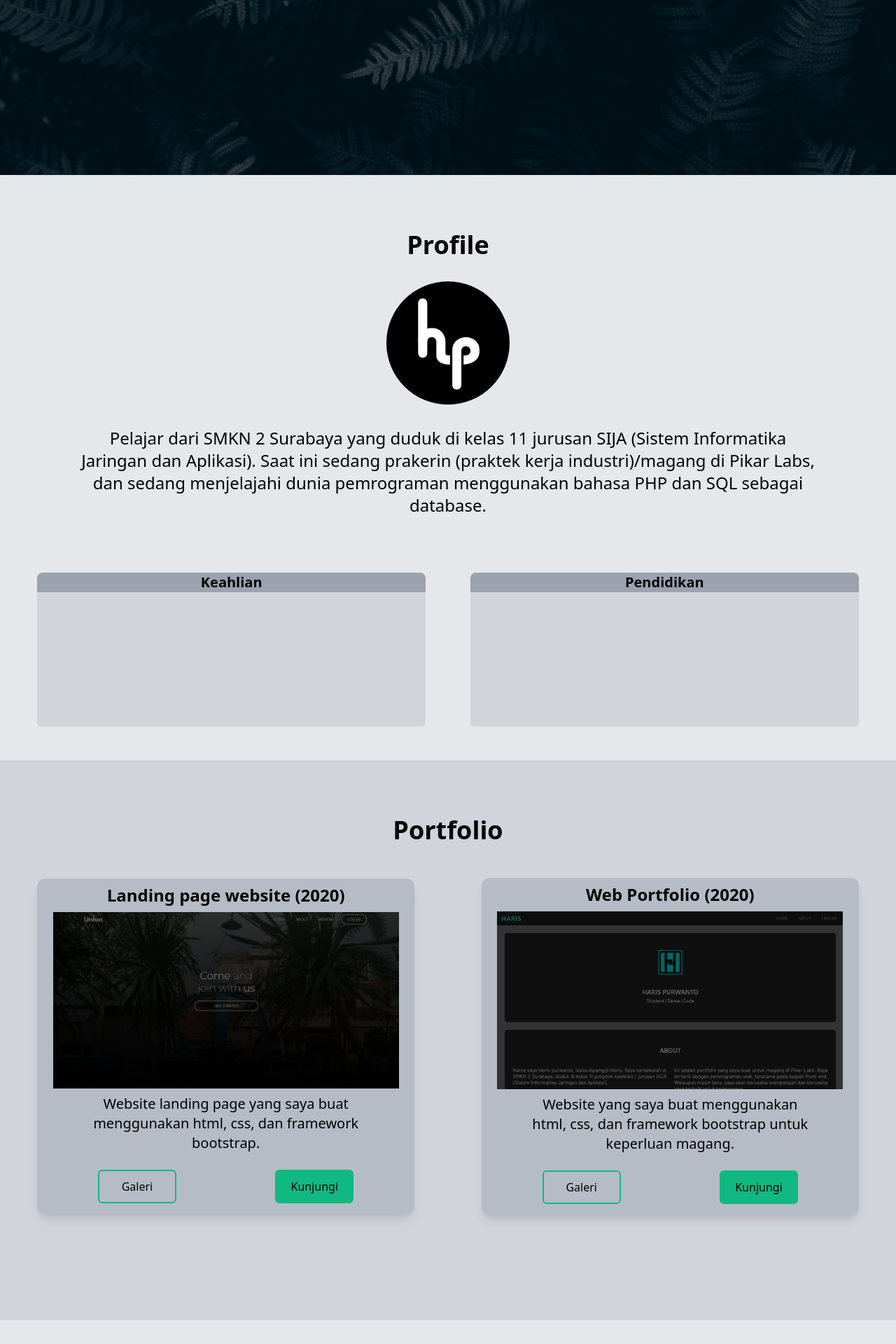
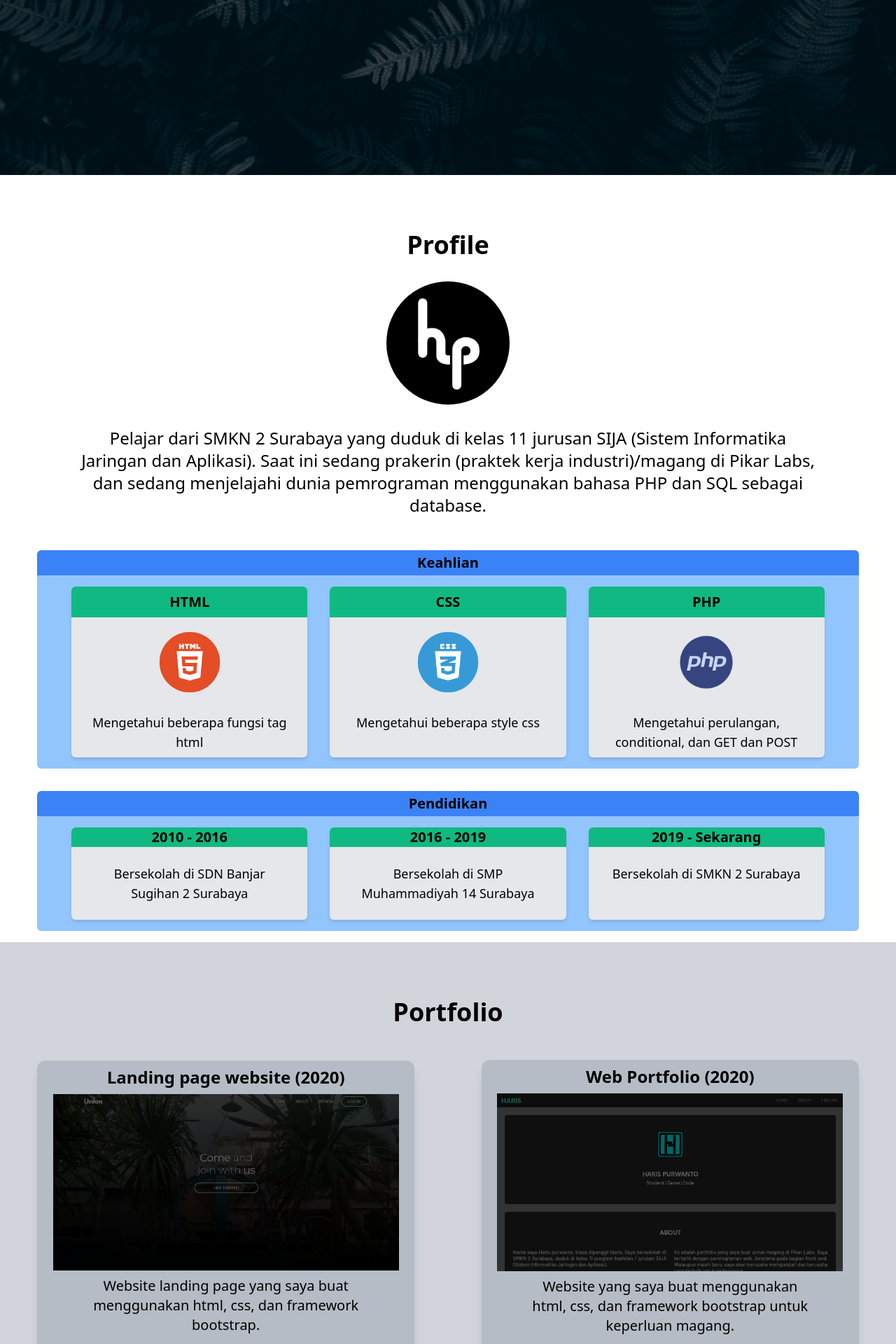
Before and after one commit to Codenameirz/internship-pikarlabs, a PHP site: page /v1.php in a window 1280 px wide. Shown: the part 550-2470 px from the top of the page at 70% size. Run offline with PHP 8.4, Linux system fonts and the light colour scheme; data that the repository does not hold is empty.

Commit message:
Menyelesaikan tampilan portfolio dan memperbarui tampilan v1

```diff
--- a/personalweb-php/components/data.php
+++ b/personalweb-php/components/data.php
@@ -70,15 +70,18 @@
   $skill = [
             'v1' => [
                   [
-                    'logo' => 'lab la-html5',
+                    'lan' => 'HTML',
+                    'logo' => './img/html.png',
                     'skill' => 'Mengetahui beberapa fungsi tag html'
                   ],
                   [
-                    'logo' => 'lab la-css3',
+                    'lan' => 'CSS',
+                    'logo' => './img/css.png',
                     'skill' => 'Mengetahui beberapa style css'
                   ],
                   [
-                    'logo' => 'lab la-php',
+                    'lan' => 'PHP',
+                    'logo' => './img/php.png',
                     'skill' => 'Mengetahui perulangan, conditional, dan GET dan POST'
                   ]
                 ],
@@ -103,14 +106,17 @@
 
   $education = [
                 [
+                  'img' => '',
                   'year' => '2010 - 2016',
                   'school' => 'Bersekolah di SDN Banjar Sugihan 2 Surabaya'
                 ],
                 [
+                  'img' => '',
                   'year' => '2016 - 2019',
                   'school' => 'Bersekolah di SMP Muhammadiyah 14 Surabaya'
                 ],
                 [
+                  'img' => '',
                   'year' => '2019 - Sekarang',
                   'school' => 'Bersekolah di SMKN 2 Surabaya'
                 ]
@@ -124,9 +130,9 @@
                   'desc' => 'Website landing page yang saya buat menggunakan html, css, dan framework bootstrap.',
                   'year' => '2020',
                   'url' => 'https://codenameirz.github.io/Landing-page-website/',
-                  'preview' => './img/portfolio-1.png',
+                  'preview' => 'portfolio-1.png',
                   'descprev' => 'Tampilan awal landing page',
-                  'img' => './img/portfolio-1.2.png',
+                  'img' => 'portfolio-1.2.png',
                   'descimg' => 'Tampilan menu features dan find me'
                 ],
                 [
@@ -135,9 +141,9 @@
                   'desc' => 'Website yang saya buat menggunakan html, css, dan framework bootstrap untuk keperluan magang.',
                   'year' => '2020',
                   'url' => 'https://codenameirz.github.io/Portofolio/',
-                  'preview' => './img/portfolio-2.png',
+                  'preview' => 'portfolio-2.png',
                   'descprev' => 'Tampilan awal web portfolio',
-                  'img' => './img/portfolio-2.2.png',
+                  'img' => 'portfolio-2.2.png',
                   'descimg' => 'Tampilan menu about dan find me'
                 ]
           ];
--- a/personalweb-php/components/footer.php
+++ b/personalweb-php/components/footer.php
@@ -3,5 +3,9 @@
         <p class="text-sm md:text-base font-bold"><?= $footer['copyright']; ?></p>
         <p class="text-xs md:text-sm font-thin"><?= $footer['by'];?></p>
     </footer>
+
+	<script src="https://unpkg.com/swiper/swiper-bundle.min.js"></script>
+	<script src="script.js"></script>
+
 </body>
 </html>
--- a/personalweb-php/components/form-email.php
+++ b/personalweb-php/components/form-email.php
@@ -2,9 +2,9 @@
 	<div class="flex flex-col items-center h-screen">
 		<h1 class="text-2xl md:text-4xl text-center text-black font-bold pt-16 pb-8 md:pt-20"><?= $section[2]['title'];?></h1>
 		<form class="flex flex-col items-center justify-center h-4/6 w-11/12 bg-gray-500 rounded-md" method="POST">
-			<input class="w-11/12 h-8 p-1 md:p-2 m-1 md:m-2 rounded text-black focus:outline-none focus:ring-2 focus:ring-gray-800 placeholder-opacity-50" type="text" required name="from" placeholder="Dari">
-			<input class="w-11/12 h-8 p-1 md:p-2 m-1 md:m-2 rounded text-black focus:outline-none focus:ring-2 focus:ring-gray-800 placeholder-opacity-50" type="text" required name="subject" placeholder="Subjek email">
-			<textarea class="w-11/12 h-3/5 p-1 md:p-2 m-1 md:m-2 text-black resize-none rounded focus:outline-none focus:ring-2 focus:ring-gray-800 placeholder-opacity-50" required name="message" placeholder="Isi email"></textarea>
+			<input class="w-11/12 h-8 p-1 md:p-2 m-1 md:m-2 rounded text-black focus:outline-none focus:ring-2 focus:ring-gray-800 placeholder-black placeholder-opacity-75" type="text" required name="from" placeholder="Dari">
+			<input class="w-11/12 h-8 p-1 md:p-2 m-1 md:m-2 rounded text-black focus:outline-none focus:ring-2 focus:ring-gray-800 placeholder-black placeholder-opacity-75" type="text" required name="subject" placeholder="Subjek email">
+			<textarea class="w-11/12 h-3/5 p-1 md:p-2 m-1 md:m-2 text-black resize-none rounded focus:outline-none focus:ring-2 focus:ring-gray-800 placeholder-black placeholder-opacity-75" required name="message" placeholder="Isi email"></textarea>
 			<button class="w-11/12 h-8 rounded-full text-black mt-3 md:mt-1 bg-blue-500 hover:bg-blue-700 focus:outline-none" type="submit" name="submit">Kirim</button>
 		</form>
 	</div>
--- a/personalweb-php/components/function.php
+++ b/personalweb-php/components/function.php
@@ -13,4 +13,15 @@
 		mail($to, $subject, $message, $mail);
 	}
 
+	function getId($input,$id){
+		$index = null;
+
+		foreach($input as $key => $val){
+			if($key == $id){
+				$index = $key;
+			}
+		}
+		return $index;
+	}
+
 ?>
--- a/personalweb-php/components/header.php
+++ b/personalweb-php/components/header.php
@@ -7,9 +7,6 @@
 	<link rel="stylesheet" href="https://maxst.icons8.com/vue-static/landings/line-awesome/line-awesome/1.3.0/css/line-awesome.min.css">
 	<link rel="stylesheet" href="https://unpkg.com/swiper/swiper-bundle.css" />
 	<link rel="stylesheet" href="https://unpkg.com/swiper/swiper-bundle.min.css" />
-	<script src="https://unpkg.com/swiper/swiper-bundle.js"></script>
-	<script src="https://unpkg.com/swiper/swiper-bundle.min.js"></script>
-	<script src="script.js"></script>
 	<style>
 		*{
 				scroll-behavior: smooth;
@@ -17,4 +14,4 @@
 	</style>
 	<title>Personal Web PHP &bull; Haris</title>
 </head>
-<body class="min-h-full bg-gray-200">
+<body class="min-h-full bg-white">
--- a/personalweb-php/components/modal.php
+++ b/personalweb-php/components/modal.php
@@ -1,13 +1,17 @@
 <div id="modal" class="hidden w-11/12 fixed z-20 h-full w-full top-0 left-0 bg-black bg-opacity-80 py-12">
-	<div class="box-content w-11/12 h-96 m-auto bg-gray-200">
-		<div class="swiper-container w-11/12">
+	<div class="w-11/12 h-full m-auto bg-gray-200">
+		<div class="swiper-container w-full h-full">
 			<div class="swiper-wrapper">
-				<div class="swiper-slide">1</div>
-				<div class="swiper-slide">2</div>
-				<div class="swiper-slide">3</div>
+				<div class="swiper-slide text-black">grre
+					<img src="" alt="">
+				</div>
+				<div class="swiper-slide text-black">regree
+					<img src="" alt="">
+				</div>
 			</div>
 			<div class="swiper-button-next"></div>
 			<div class="swiper-button-prev"></div>
 		</div>
+		<button onclick="closeModal('modal')">close</button>
  	</div>
 </div>
--- a/personalweb-php/script.js
+++ b/personalweb-php/script.js
@@ -16,17 +16,20 @@ function topFunction(){
 }
 
 //Buka dan tutup modal
-function showModal(){
-  document.getElementById("modal").style.display = 'block';
+function showModal(id){
+  document.getElementById(id).style.display = 'block';
 }
 function closeModal(id){
   document.getElementById(id).style.display = 'none';
 }
 
-//Carousel
+//Carousel swiperjs infinite loop
 var swiper = new Swiper('.swiper-container', {
+  slidesPerView: 1,
+  spaceBetween: 30,
+  loop: true,
   navigation: {
     nextEl: '.swiper-button-next',
     prevEl: '.swiper-button-prev',
   },
-})
+});
--- a/personalweb-php/v1.php
+++ b/personalweb-php/v1.php
@@ -32,23 +32,40 @@
 		<img class="h-36 md:h-44 w-36 md:w-44 rounded-full " src="<?= $profile['img'];?>" alt="">
 		<p class="text-lg md:text-2xl text-center text-black font-light py-8 w-10/12"><?= $profile['desc'];?></p>
 	</div>
-	<div class="grid md:grid-cols-2 w-11/12 py-12 gap-x-4 md:gap-x-16 gap-y-8 items-center justify-between m-auto">
-		<div class="box-content h-auto w-full m-auto rounded-md">
-			<h1 class="text-center bg-gray-400 rounded-t-lg text-xl text-black font-bold"><?= $profile['menu'][0]['title'];?></h1>
-			<div class="bg-gray-300 h-48 rounded-b-md">
-			<!--<?php foreach($skillv1 as $sv1):?>
-				<i class="<?= $sv1['logo'];?>" style="font-size: 64px; text-align: center;"></i>
-				<p class="px-4"><?= $sv1['skill'];?></p>
-			<?php endforeach;?>-->
+	<div class="py-4">
+		<div class="grid grid-cols w-11/12 m-auto">
+			<h1 class="w-full bg-blue-500 text-center text-black text-xl font-bold py-1 rounded-t-md"><?= $profile['menu'][0]['title'];?></h1>
+			<div class="box-content w-full bg-blue-300 m-auto rounded-b-md">
+				<div class="py-4">
+					<div class="grid md:grid-cols-3 w-11/12 gap-x-8 gap-y-4 m-auto items-center justify-center">
+						<?php foreach($skill['v1'] as $sv1):?>
+							<div class="box-content w-full h-full bg-gray-200 m-auto rounded-md shadow-md">
+								<h1 class="bg-green-500 w-full p-2 text-center text-black text-xl font-semibold rounded-t-md"><?= $sv1['lan'];?></h1>
+								<div class="py-2">
+									<img class="h-28 w-28 p-2 m-auto" src="<?= $sv1['logo'];?>" alt="">
+								</div>
+								<p class="text-center text-black text-lg px-4 py-2"><?= $sv1['skill'];?></p>
+							</div>
+						<?php endforeach;?>
+					</div>
+				</div>
 			</div>
 		</div>
-		<div class="box-content h-auto w-full m-auto rounded-md">
-			<h1 class="text-center text-black bg-gray-400 rounded-t-lg text-xl font-bold"><?= $profile['menu'][1]['title'];?></h1>
-			<div class="bg-gray-300 h-48 rounded-b-md">
-			<!--<?php foreach($education as $edu):?>
-				<h1><?= $edu['year'];?></h1>
-				<p><?= $edu['school'];?></p>
-			<?php endforeach;?>-->
+	</div>
+	<div class="py-4">
+		<div class="grid grid-cols w-11/12 m-auto">
+			<h1 class="bg-blue-500 w-full text-center text-black text-xl font-bold py-1 rounded-t-md"><?= $profile['menu'][1]['title'];?></h1>
+			<div class="box-content w-full bg-blue-300 m-auto rounded-b-md">
+				<div class="py-4">
+					<div class="grid md:grid-cols-3 w-11/12 gap-x-8 gap-y-4 m-auto items-center justify-center">
+						<?php foreach($education as $edu):?>
+							<div class="box-content w-full h-full bg-gray-200 m-auto rounded-md shadow-md">
+								<h1 class="bg-green-500 w-full text-center text-black text-xl font-semibold rounded-t-md"><?= $edu['year'];?></h1>
+								<p class="text-center text-black text-lg p-6"><?= $edu['school'];?></p>
+							</div>
+						<?php endforeach;?>
+					</div>
+				</div>
 			</div>
 		</div>
 	</div>
@@ -59,16 +76,16 @@
 <section id="<?= $menuNav['nav'][1]['id'];?>">
 	<div class="flex flex-col items-center bg-gray-300 h-full md:h-screen">
 		<h1 class="text-2xl md:text-4xl text-center text-black font-bold pt-16 md:pt-20"><?= $section[1]['title'];?></h1>
-		<div class="grid md:grid-cols-2 w-11/12 py-12 gap-x-4 md:gap-x-24 gap-y-8 items-center justify-between">
-		<?php foreach($portfolio as $value):?>
+		<div class="grid md:grid-cols-2 w-11/12 py-12 gap-x-4 md:gap-x-12 lg:gap-x-24 gap-y-8 items-center justify-between">
+		<?php foreach($portfolio as $port):?>
 			<div class="group box-content h-auto w-full bg-gray-400 bg-opacity-50 m-auto rounded-md md:rounded-xl cursor-pointer transform lg:hover:-translate-y-1 transition duration-300 shadow-lg hover:shadow-none">
-				<h1 class="text-center font-bold p-2 text-black text-lg sm:text-xl lg:text-2xl"><?= $value['name'];?> (<?= $value['year'];?>)</h1>
+				<h1 class="text-center font-bold p-2 text-black text-lg sm:text-xl lg:text-2xl"><?= $port['name'];?> (<?= $port['year'];?>)</h1>
 					<div class="bg-black m-auto w-11/12">
-						<img class="h-auto w-full m-auto opacity-40 group-hover:opacity-100 transition duration-500" src="<?= $value['preview'];?>" alt="">
+						<img class="h-auto w-full m-auto opacity-40 group-hover:opacity-100 transition duration-500" src="img/<?= $port['preview'];?>" alt="">
 					</div>
-				<p class="w-4/5 text-center p-2 font-light text-black text-base sm:text-lg md:text-xl m-auto"><?= $value['desc'];?></p>
+				<p class="w-4/5 text-center p-2 font-light text-black text-base sm:text-lg md:text-xl m-auto"><?= $port['desc'];?></p>
 				<div class="grid grid-cols-2 m-auto justify-between p-4">
-					<button id="Btn" class="border-2 border-green-500 h-8 md:h-12 w-24 md:w-28 m-auto text-black text-sm md:text-base rounded md:rounded-md hover:bg-green-500">Galeri</button>
+					<button id="Btn" onclick="showModal('modal')" class="border-2 border-green-500 h-8 md:h-12 w-24 md:w-28 m-auto text-black text-sm md:text-base rounded md:rounded-md hover:bg-green-500">Galeri</button>
 					<button class="bg-green-500 h-8 md:h-12 w-24 md:w-28 m-auto text-black text-sm md:text-base rounded md:rounded-md hover:bg-transparent border-2 hover:bg-transparent border-green-500"><a href="<?= $value['url'];?>" target="_blank">Kunjungi</a></button>
 				</div>
 			</div>
```
Also changed, not shown: personalweb-php/portfolio.php (+30 -9 lines), personalweb-php/v2.php (+10 -10 lines), personalweb-php/img/css.png (added), personalweb-php/img/html.png (added), personalweb-php/img/php.png (added).
